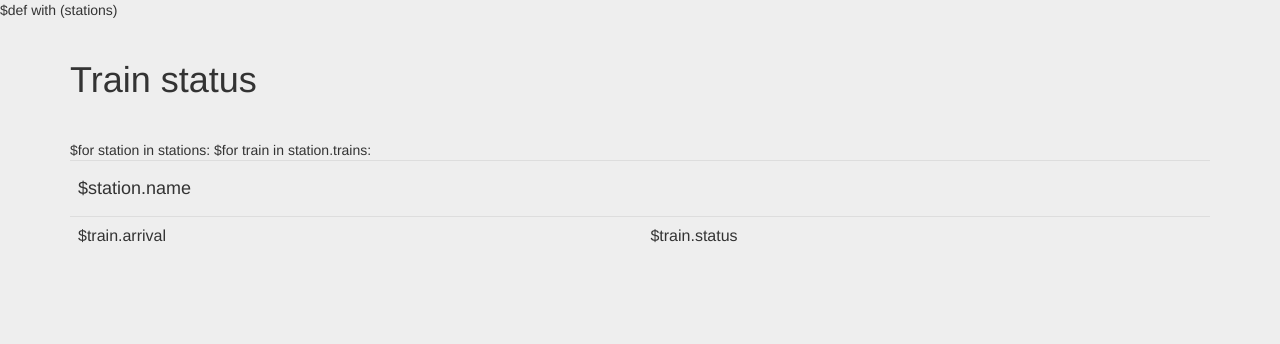
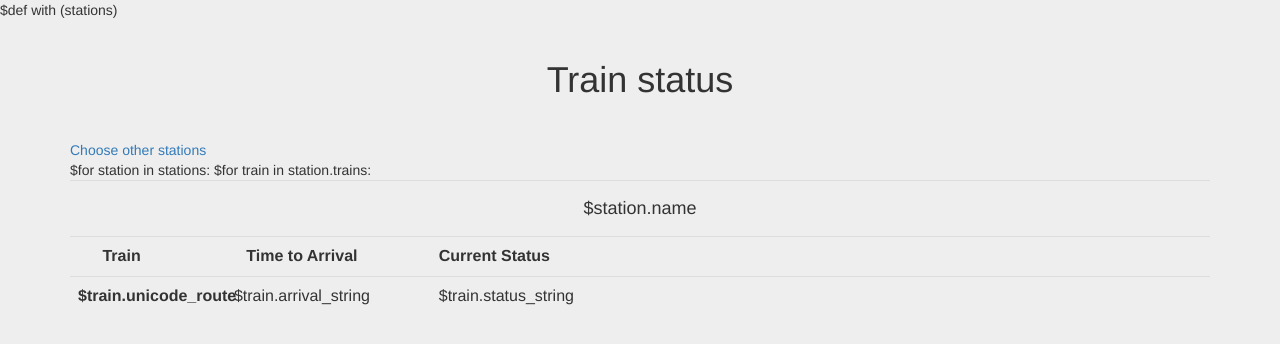
Before and after one commit to jamadeo/traintime, a Python web app: template templates/arrivals.html in a window 1280 px wide. Shown: the top 344 px of the page. Run offline with Jinja, Linux system fonts and the light colour scheme; the template is opened without the code that fills it, so the values that code supplies are empty; some libraries are stand-ins or nearby versions.

Commit message:
Look changes, bug fixes

```diff
--- a/assets/css/arrivals.css
+++ b/assets/css/arrivals.css
@@ -2,6 +2,10 @@
     padding-top: 0px;
     padding-bottom: 40px;
     background-color: #eee;
+}
+
+h1, h2, h3, h4, h5, h6 {
+    text-align: center;
 }
 
 td, th {
@@ -17,10 +21,65 @@
     font-family: Helvetica, sans-serif;
 }
 
-tr.r1, tr.r2, tr.r3 {
-	background: rgba(255,0,0,0.25);
+td.route_id {
+    max-width: 20px;
+    text-align: center;
+    font-weight: bold;
 }
 
-tr.r4, tr.r5, tr.r6 {
-    background: rgba(0,255,0,0.25);;
+td.arrival_time {
+    max-width: 50px;
+    text-align: center;
 }
+
+tr.header_row {
+    font-weight: bold;
+}
+
+tr.r1 {
+    background: rgba(163,225,244,0.1);
+}
+
+tr.r2 {
+    background: rgba(163,225,244,0.2);
+}
+
+tr.r3 {
+    background: rgba(163,225,244,0.3);
+}
+
+tr.r4 {
+    background: rgba(163,225,244,0.4);
+}
+
+tr.r5 {
+    background: rgba(163,225,244,0.5);
+}
+
+tr.r6 {
+    background: rgba(163,225,244,0.6);
+}
+
+tr.r7 {
+    background: rgba(163,225,244,0.7);
+}
+
+tr.r8 {
+    background: rgba(163,225,244,0.8);
+}
+
+tr.r9 {
+    background: rgba(163,225,244,0.9);
+}
+
+tr.r10 {
+    background: rgba(163,225,244,1.0);
+}
+
+td.route1, td.route2, td.route3 {
+    color: red;
+}
+
+td.route4, td.route5, td.route6 {
+    color: green;
+}
--- a/templates/arrivals.html
+++ b/templates/arrivals.html
@@ -7,7 +7,6 @@
     <meta http-equiv="X-UA-Compatible" content="IE=edge">
     <meta name="viewport" content="width=device-width, initial-scale=1">
     <title>TrainTime</title>
-
     <!-- Bootstrap -->
     <link href="https://maxcdn.bootstrapcdn.com/bootstrap/3.2.0/css/bootstrap.min.css" rel="stylesheet">
 
@@ -15,19 +14,30 @@
   </head>
   <body>
 
+
+
     <div class="container">
 
       <div class="page-header">
         <h1>Train status</h1>
       </div>
+      <div>
+        <a href="../trains">Choose other stations</a>
+      </div>
 
       <table class="table">
       $for station in stations:
-        <th colspan="2"><h4>$station.name</h4></th>
+        <th colspan="3"><h4>$station.name</h4></th>
+        <tr class="header_row">
+          <td class="route_id">Train</td>
+          <td class="arrival_time">Time to Arrival</td>
+          <td class="current_status">Current Status</td>
+        </tr>
         $for train in station.trains:
-          <tr class="r$train.route">
-            <td>$train.arrival</td>
-            <td>$train.status</td>
+          <tr class="r$train.arrival_estimate_class">
+            <td class="route_id route$train.route">$train.unicode_route</td>
+            <td class="arrival_time">$train.arrival_string</td>
+            <td class="current_status">$train.status_string</td>
           <tr>
       </table>
     </div>
```
Also changed, not shown: model.py (+30 -5 lines), nycmta.py (+4 -4 lines). Lines whose indentation alone changed are shown as unchanged.
